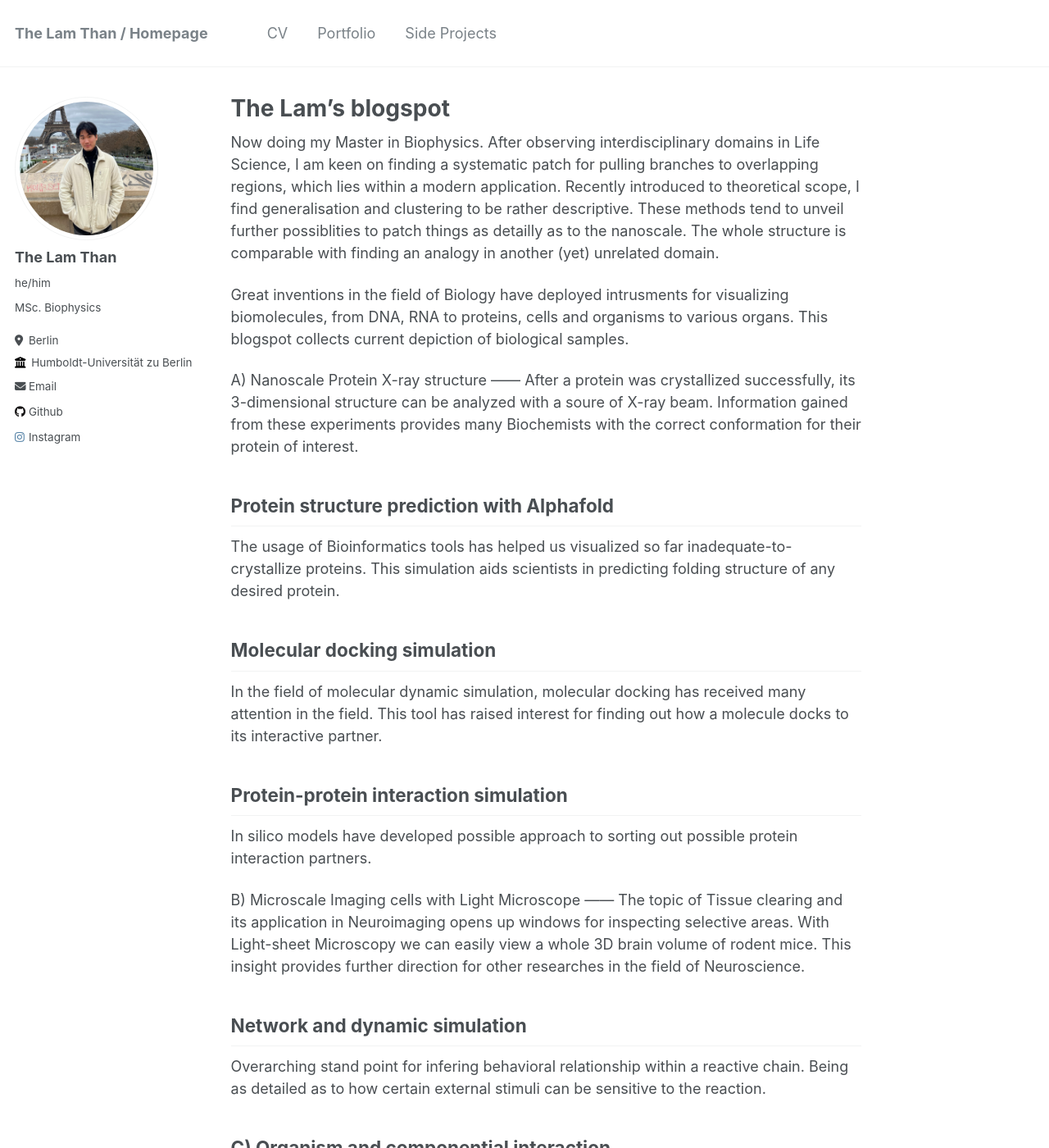
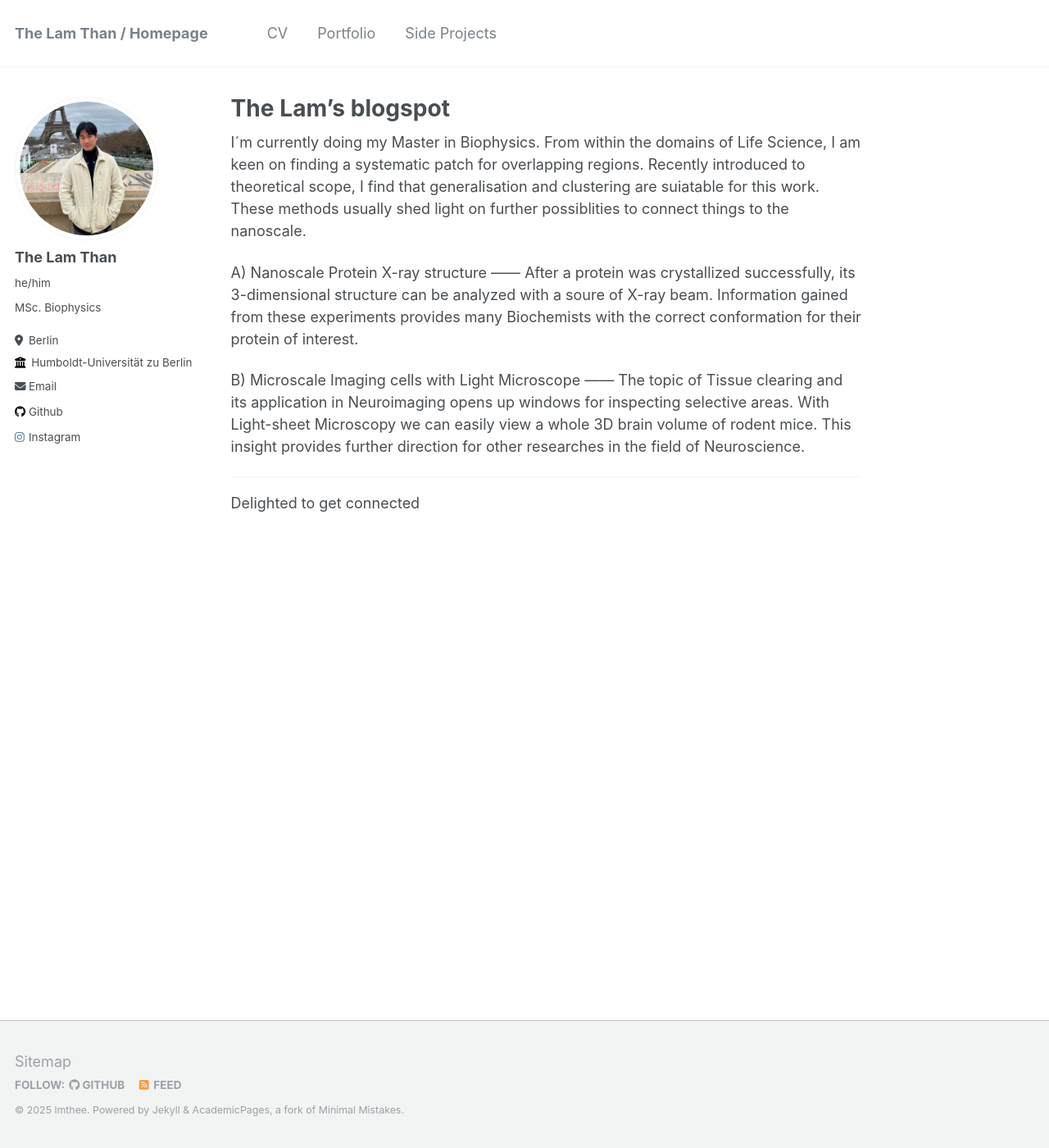
Before and after one commit to tlamt02/tlamt02.github.io, a Jekyll site: the page built from _pages/about.md, in a window 1280 px wide and 1400 px high. Shown: the whole window at 82% size. Built offline with Jekyll 4.4.1, drawn with Linux system fonts in a browser that asks for light colours; some of the changed text lies outside the part shown.

Commit message:
Update about.md

```diff
--- a/_pages/about.md
+++ b/_pages/about.md
@@ -7,40 +7,18 @@ redirect_from:
   - /about.html
 ---
 
-Now doing my Master in Biophysics. After observing interdisciplinary domains in Life Science, I am keen on finding a systematic patch for pulling branches to overlapping regions, which lies within a modern application. Recently introduced to theoretical scope, I find generalisation and clustering to be rather descriptive. These methods tend to unveil further possiblities to patch things as detailly as to the nanoscale. The whole structure is comparable with finding an analogy in another (yet) unrelated domain.
-
-Great inventions in the field of Biology have deployed intrusments for visualizing biomolecules, from DNA, RNA to proteins, cells and organisms to various organs. This blogspot collects current depiction of biological samples.
+I´m currently doing my Master in Biophysics. From within the domains of Life Science, I am keen on finding a systematic patch for overlapping regions. Recently introduced to theoretical scope, I find that generalisation and clustering are suiatable for this work. These methods usually shed light on further possiblities to connect things to the nanoscale.
 
 A) Nanoscale
 Protein X-ray structure
 ------
 After a protein was crystallized successfully, its 3-dimensional structure can be analyzed with a soure of X-ray beam. Information gained from these experiments provides many Biochemists with the correct conformation for their protein of interest.
 
-Protein structure prediction with Alphafold
-------
-The usage of Bioinformatics tools has helped us visualized so far inadequate-to-crystallize proteins. This simulation aids scientists in predicting folding structure of any desired protein.
-
-Molecular docking simulation
-------
-In the field of molecular dynamic simulation, molecular docking has received many attention in the field. This tool has raised interest for finding out how a molecule docks to its interactive partner.
-
-Protein-protein interaction simulation
-------
-In silico models have developed possible approach to sorting out possible protein interaction partners.
 
 B) Microscale
 Imaging cells with Light Microscope
 ------
 The topic of Tissue clearing and its application in Neuroimaging opens up windows for inspecting selective areas. With Light-sheet Microscopy we can easily view a whole 3D brain volume of rodent mice. This insight provides further direction for other researches in the field of Neuroscience.
 
-Network and dynamic simulation
-------
-Overarching stand point for infering behavioral relationship within a reactive chain. Being as detailed as to how certain external stimuli can be sensitive to the reaction.
-
-C) Organism and componential interaction
-------
-Encompasses a broad inspection of certain systematic expansion.
-
-Let´s get chatty on LinkedIn
 ------
 Delighted to get connected
```
